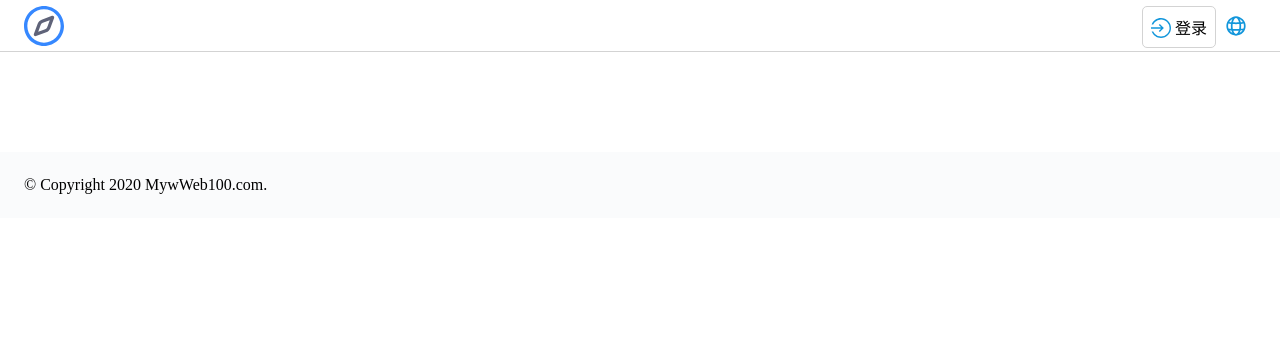
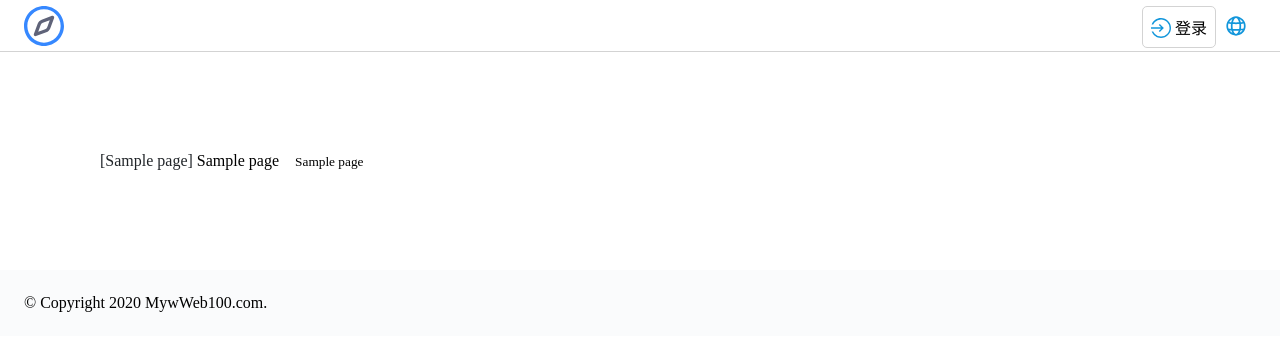
Before and after one commit to jianjian01/homepage, a Flask app: template templates/index.html in a window 1280 px wide. Shown: the top 351 px of the page. Run offline with Flask 2, Linux system fonts and the light colour scheme; the template is opened without the code that fills it: most values are stand-ins (such as "Sample title", 1, 10 or a date in 2020).

Commit message:
display page

```diff
--- a/config.py
+++ b/config.py
@@ -1,6 +1,8 @@
 import logging
 import os
 from logging.handlers import TimedRotatingFileHandler
+
+from pony.orm import set_sql_debug
 
 
 class Base:
@@ -80,6 +82,7 @@ mode = os.getenv("mode", '').lower()
 if mode == 'production':
     Config = Prod
 else:
+    set_sql_debug()
     Config = Dev
 
 
--- a/db.py
+++ b/db.py
@@ -93,7 +93,7 @@ class RSS(db.Entity):
     """rss 订阅信息"""
     id = PrimaryKey(int, auto=True)
     link = Required(str, unique=True)
-    rss = Set(lambda: Page)
+    page = Set(lambda: Page)
     user_rss = Set(lambda: UserRSS)
 
 
--- a/static/css/index.css
+++ b/static/css/index.css
@@ -78,3 +78,12 @@ main A {
     outline: none;
     text-align: center;
 }
+
+.rss {
+    margin: 30px;
+}
+
+.rss-site-name {
+    display: inline-block;
+    color: #212529;
+}
--- a/templates/index.html
+++ b/templates/index.html
@@ -6,7 +6,7 @@
 
 {% block content %}
     <main>
-        {% if categories %}
+        <div role="main">
             {% for c in categories | sort(attribute="order") %}
                 {% set ss = sites.get(c.id) %}
                 {% if ss %}
@@ -29,7 +29,18 @@
                     </div>
                 {% endif %}
             {% endfor %}
-        {% endif %}
+        </div>
+        <div role="feed" class="rss">
+            {% for p in pages %}
+                <div class="rss-page" data-rss-id="{{ p[4] }}" data-page-id="{{ p[0] }}">
+                    <p>
+                        <span class="rss-site-name">[{{ p[-1] }}]</span>
+                        <a role="link" class="page-link" href="{{ p[2] |truncate(200) }}">{{ p[1] }}</a>
+                        &nbsp;&nbsp;&nbsp;<small>{{ p[3] }}</small>
+                    </p>
+                </div>
+            {% endfor %}
+        </div>
     </main>
 {% endblock %}
 
```
Also changed, not shown: worker/index.py (+12 -2 lines).
